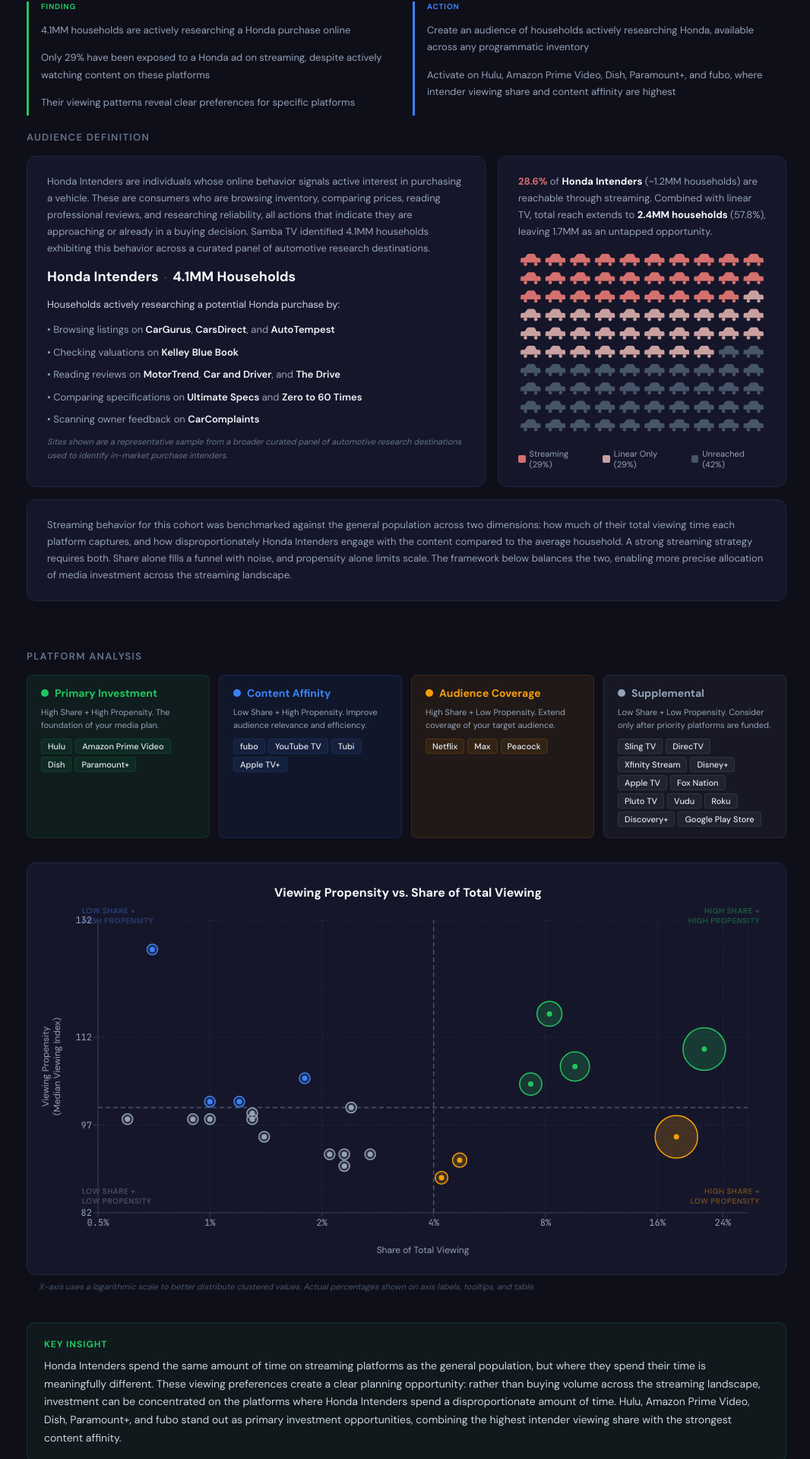
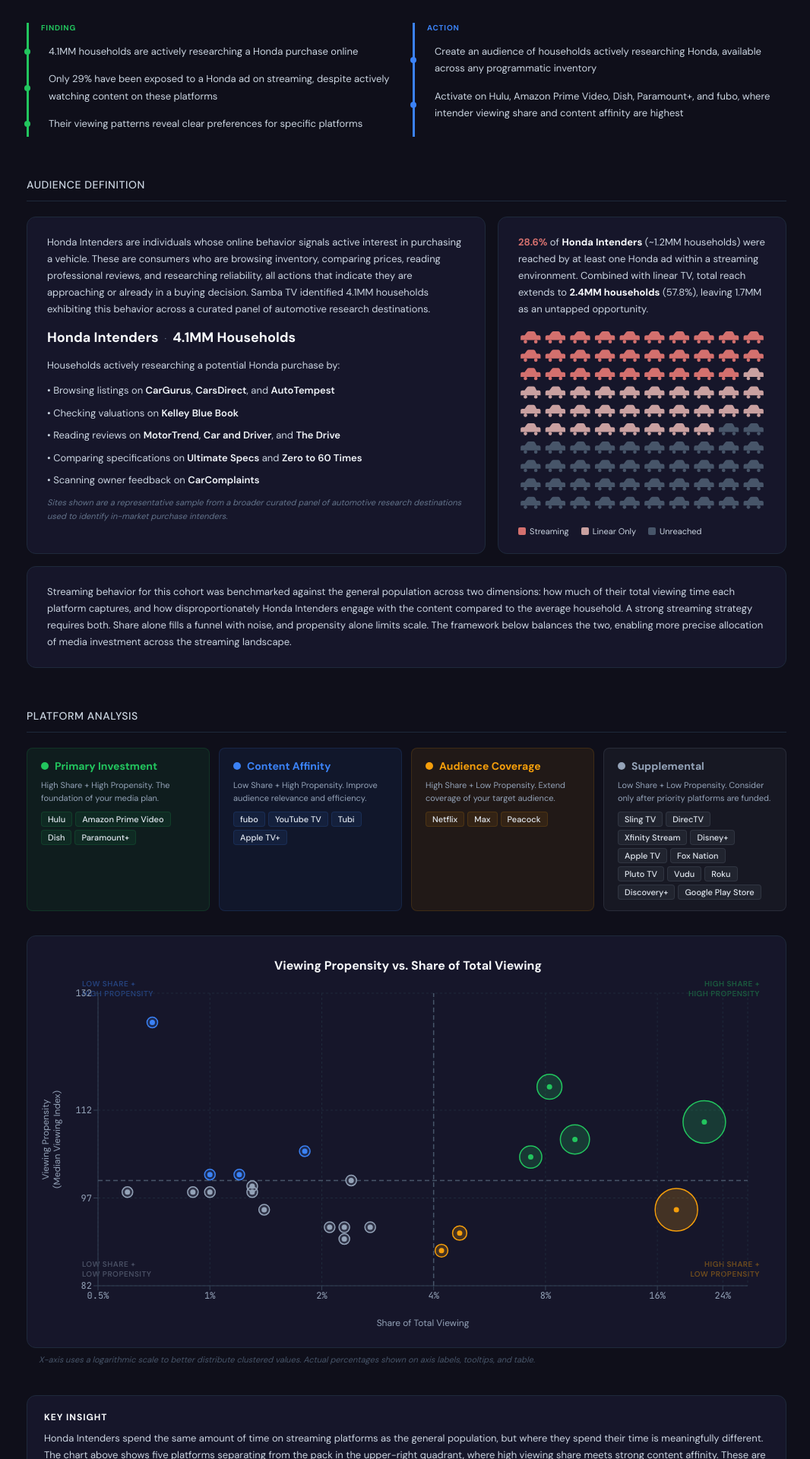
Before and after one commit to PhillipKeefe/allstate-media-planning, a React (Vite) app: page / in a window 1280 px wide. Shown: the part 175-2095 px from the top of the page at 76% size, without its empty margins (105-1171 px from the left). Built offline with nearby package versions, Linux system fonts and the light colour scheme.

Commit message:
Update Honda streaming report: tier names, copy, methodology, DirecTV override

```diff
--- a/src/App.jsx
+++ b/src/App.jsx
@@ -130,6 +130,7 @@
 export default function App() {
   const [sortCol, setSortCol] = useState("priority");
   const [sortDir, setSortDir] = useState("desc");
+  const [hoveredGroup, setHoveredGroup] = useState(null);
 
   const data = useMemo(() =>
     RAW_DATA.map(d => ({
@@ -172,9 +173,11 @@
     }}>
       <link href="https://fonts.googleapis.com/css2?family=DM+Sans:wght@400;500;600;700&family=JetBrains+Mono:wght@400;500&display=swap" rel="stylesheet" />
       <style>{`
-        .glance-finding { padding: 6px 10px; border-radius: 6px; transition: background 0.2s ease, font-weight 0.2s ease; }
+        .glance-finding { padding: 6px 10px; border-radius: 6px; transition: background 0.2s ease, font-weight 0.2s ease; position: relative; padding-left: 20px; }
+        .glance-finding::before { content: ''; position: absolute; left: -12px; top: 50%; transform: translateY(-50%); width: 8px; height: 8px; border-radius: 50%; background: #22c55e; }
         .glance-finding:hover { background: rgba(34,197,94,0.20); font-weight: 600; }
-        .glance-action { padding: 6px 10px; border-radius: 6px; transition: background 0.2s ease, font-weight 0.2s ease; }
+        .glance-action { padding: 6px 10px; border-radius: 6px; transition: background 0.2s ease, font-weight 0.2s ease; position: relative; padding-left: 20px; }
+        .glance-action::before { content: ''; position: absolute; left: -12px; top: 50%; transform: translateY(-50%); width: 8px; height: 8px; border-radius: 50%; background: #3b82f6; }
         .glance-action:hover { background: rgba(59,130,246,0.20); font-weight: 600; }
       `}</style>
 
@@ -187,13 +190,13 @@
         <div style={{ marginBottom: 40 }}>
           <div style={{
             fontSize: 11, fontWeight: 600, letterSpacing: "0.12em",
-            color: "#64748b", textTransform: "uppercase", marginBottom: 8,
+            color: "#64748b", textTransform: "uppercase", marginBottom: 16,
           }}>
             Streaming Media Analysis — March 2026
           </div>
           <h1 style={{
             fontSize: 32, fontWeight: 700, letterSpacing: "-0.03em",
-            margin: "0 0 20px 0", color: "#f8fafc", lineHeight: 1.2,
+            margin: "0 0 40px 0", color: "#f8fafc", lineHeight: 1.2,
           }}>
             Streaming Investment Opportunities for Honda Intenders
           </h1>
@@ -208,7 +211,7 @@
               <div style={{ fontSize: 10, fontWeight: 700, color: "#22c55e", textTransform: "uppercase", letterSpacing: "0.08em", marginBottom: 8 }}>
                 Finding
               </div>
-              <div style={{ display: "flex", flexDirection: "column", gap: 2, fontSize: 13, color: "#94a3b8", lineHeight: 1.7, marginLeft: -10 }}>
+              <div style={{ display: "flex", flexDirection: "column", gap: 2, fontSize: 13, color: "#cbd5e1", lineHeight: 1.7, marginLeft: -10 }}>
                 <div className="glance-finding">4.1MM households are actively researching a Honda purchase online</div>
                 <div className="glance-finding">Only 29% have been exposed to a Honda ad on streaming, despite actively watching content on these platforms</div>
                 <div className="glance-finding">Their viewing patterns reveal clear preferences for specific platforms</div>
@@ -220,7 +223,7 @@
               <div style={{ fontSize: 10, fontWeight: 700, color: "#3b82f6", textTransform: "uppercase", letterSpacing: "0.08em", marginBottom: 8 }}>
                 Action
               </div>
-              <div style={{ display: "flex", flexDirection: "column", gap: 2, fontSize: 13, color: "#94a3b8", lineHeight: 1.7, marginLeft: -10 }}>
+              <div style={{ display: "flex", flexDirection: "column", gap: 2, fontSize: 13, color: "#cbd5e1", lineHeight: 1.7, marginLeft: -10 }}>
                 <div className="glance-action">Create an audience of households actively researching Honda, available across any programmatic inventory</div>
                 <div className="glance-action">Activate on Hulu, Amazon Prime Video, Dish, Paramount+, and fubo, where intender viewing share and content affinity are highest</div>
               </div>
@@ -228,7 +231,7 @@
           </div>
 
           {/* Section: Audience Definition */}
-          <div style={{ fontSize: 13, fontWeight: 600, letterSpacing: "0.10em", color: "#64748b", textTransform: "uppercase", marginBottom: 16 }}>
+          <div style={{ fontSize: 14, fontWeight: 500, letterSpacing: "0.04em", color: "#cbd5e1", textTransform: "uppercase", marginBottom: 20, marginTop: 54, paddingBottom: 12, borderBottom: "1px solid #1e293b" }}>
             Audience Definition
           </div>
 
@@ -240,7 +243,7 @@
               flex: 1, background: "#16162a", borderRadius: 12, border: "1px solid #1e293b",
               padding: "22px 26px",
             }}>
-              <div style={{ fontSize: 13, color: "#94a3b8", lineHeight: 1.7, marginBottom: 14 }}>
+              <div style={{ fontSize: 13, color: "#cbd5e1", lineHeight: 1.7, marginBottom: 14 }}>
                 Honda Intenders are individuals whose online behavior signals active interest in purchasing a vehicle.
                 These are consumers who are browsing inventory, comparing prices, reading professional reviews, and
                 researching reliability, all actions that indicate they are approaching or already in a buying decision.
@@ -255,7 +258,7 @@
               <div style={{ fontSize: 13, color: "#cbd5e1", lineHeight: 1.7, marginBottom: 10 }}>
                 Households actively researching a potential Honda purchase by:
               </div>
-              <div style={{ display: "flex", flexDirection: "column", gap: 6, fontSize: 13, color: "#94a3b8", lineHeight: 1.8 }}>
+              <div style={{ display: "flex", flexDirection: "column", gap: 6, fontSize: 13, color: "#cbd5e1", lineHeight: 1.8 }}>
                 <div>• Browsing listings on <span style={{ color: "#f1f5f9", fontWeight: 600 }}>CarGurus</span>, <span style={{ color: "#f1f5f9", fontWeight: 600 }}>CarsDirect</span>, and <span style={{ color: "#f1f5f9", fontWeight: 600 }}>AutoTempest</span></div>
                 <div>• Checking valuations on <span style={{ color: "#f1f5f9", fontWeight: 600 }}>Kelley Blue Book</span></div>
                 <div>• Reading reviews on <span style={{ color: "#f1f5f9", fontWeight: 600 }}>MotorTrend</span>, <span style={{ color: "#f1f5f9", fontWeight: 600 }}>Car and Driver</span>, and <span style={{ color: "#f1f5f9", fontWeight: 600 }}>The Drive</span></div>
@@ -273,39 +276,70 @@
               border: "1px solid #1e293b", padding: "22px 26px",
               display: "flex", flexDirection: "column", justifyContent: "center",
             }}>
-              <div style={{ fontSize: 13, color: "#94a3b8", lineHeight: 1.7, marginBottom: 18 }}>
+              <div style={{ minHeight: 90, marginBottom: 18, display: "flex", alignItems: "center" }}>
+                {!hoveredGroup ? (
+                  <div style={{ fontSize: 13, color: "#cbd5e1", lineHeight: 1.7 }}>
                     <span style={{ color: "#d4706e", fontWeight: 700 }}>28.6%</span> of{" "}
                     <span style={{ color: "#f8fafc", fontWeight: 700 }}>Honda Intenders</span> (~1.2MM households)
-                are reachable through streaming. Combined with linear TV, total reach extends
+                    were reached by at least one Honda ad within a streaming environment. Combined with linear TV, total reach extends
                     to <span style={{ color: "#f8fafc", fontWeight: 700 }}>2.4MM households</span> (57.8%),
                     leaving 1.7MM as an untapped opportunity.
                   </div>
+                ) : (
+                  <div>
+                    {[
+                      { key: "streaming", color: "#d4706e", pct: "28.6%", label: "Reached on Streaming TV" },
+                      { key: "linear", color: "#c9a0a0", pct: "29.2%", label: "Reached on Linear TV Only" },
+                      { key: "unreached", color: "#64748b", pct: "42.2%", label: "Not Reached on TV" },
+                    ].filter(s => s.key === hoveredGroup).map(s => (
+                      <div key={s.key}>
+                        <div style={{ fontSize: 36, fontWeight: 700, color: s.color, fontFamily: "DM Sans", lineHeight: 1 }}>{s.pct}</div>
+                        <div style={{ fontSize: 24, fontWeight: 400, color: s.color, marginTop: -2, lineHeight: 1 }}>{s.label}</div>
+                      </div>
+                    ))}
+                  </div>
+                )}
+              </div>
               <svg viewBox="0 0 310 230" style={{ width: "100%" }}>
-                {Array.from({ length: 100 }, (_, i) => {
-                  const color = i < 29 ? "#d4706e" : i < 58 ? "#c9a0a0" : "#475569";
+                {[
+                  { key: "streaming", start: 0, end: 29, color: "#d4706e", hitY: 0, hitH: 68 },
+                  { key: "linear", start: 29, end: 58, color: "#c9a0a0", hitY: 68, hitH: 68 },
+                  { key: "unreached", start: 58, end: 100, color: "#475569", hitY: 136, hitH: 94 },
+                ].map(group => (
+                  <g key={group.key}
+                    onMouseEnter={() => setHoveredGroup(group.key)}
+                    onMouseLeave={() => setHoveredGroup(null)}
+                    style={{ cursor: "default" }}
+                  >
+                    <rect x={0} y={group.hitY} width={310} height={group.hitH} fill="transparent" />
+                    {Array.from({ length: group.end - group.start }, (_, j) => {
+                      const i = group.start + j;
                       const col = i % 10;
                       const row = Math.floor(i / 10);
+                      const dimmed = hoveredGroup && hoveredGroup !== group.key;
                       return (
-                    <g key={i} transform={`translate(${col * 31}, ${row * 23})`}>
-                      <path d="M3,11 L3,7 Q3,5 5,5 L8,5 L11,1 Q12,0 13,0 L19,0 Q20,0 21,1 L23,5 L26,5 Q28,5 28,7 L28,11 Z" fill={color} />
-                      <circle cx={9} cy={13} r={2.2} fill={color} />
-                      <circle cx={22} cy={13} r={2.2} fill={color} />
+                        <g key={i} transform={`translate(${col * 31}, ${row * 23})`} opacity={dimmed ? 0.25 : 1} style={{ transition: "opacity 0.2s ease" }}>
+                          <path d="M3,11 L3,7 Q3,5 5,5 L8,5 L11,1 Q12,0 13,0 L19,0 Q20,0 21,1 L23,5 L26,5 Q28,5 28,7 L28,11 Z" fill={group.color} />
+                          <circle cx={9} cy={13} r={2.2} fill={group.color} />
+                          <circle cx={22} cy={13} r={2.2} fill={group.color} />
                         </g>
                       );
                     })}
+                  </g>
+                ))}
               </svg>
-              <div style={{ display: "flex", gap: 16, marginTop: 14, fontSize: 11, color: "#94a3b8" }}>
+              <div style={{ display: "flex", gap: 16, marginTop: 14, fontSize: 11, color: "#cbd5e1" }}>
                 <div style={{ display: "flex", alignItems: "center", gap: 5 }}>
                   <div style={{ width: 10, height: 10, borderRadius: 2, background: "#d4706e" }} />
-                  Streaming (29%)
+                  Streaming
                 </div>
                 <div style={{ display: "flex", alignItems: "center", gap: 5 }}>
                   <div style={{ width: 10, height: 10, borderRadius: 2, background: "#c9a0a0" }} />
-                  Linear Only (29%)
+                  Linear Only
                 </div>
                 <div style={{ display: "flex", alignItems: "center", gap: 5 }}>
                   <div style={{ width: 10, height: 10, borderRadius: 2, background: "#475569" }} />
-                  Unreached (42%)
+                  Unreached
                 </div>
               </div>
             </div>
@@ -315,7 +349,7 @@
             background: "#16162a", borderRadius: 12, border: "1px solid #1e293b",
             padding: "22px 26px", marginTop: 16, marginBottom: 0,
           }}>
-            <div style={{ fontSize: 13, color: "#94a3b8", lineHeight: 1.7 }}>
+            <div style={{ fontSize: 13, color: "#cbd5e1", lineHeight: 1.7 }}>
               Streaming behavior for this cohort was benchmarked against the general population across two
               dimensions: how much of their total viewing time each platform captures, and how disproportionately
               Honda Intenders engage with the content compared to the average household. A strong streaming strategy
@@ -326,7 +360,7 @@
         </div>
 
         {/* Section: Platform Analysis */}
-        <div style={{ fontSize: 13, fontWeight: 600, letterSpacing: "0.10em", color: "#64748b", textTransform: "uppercase", marginBottom: 16, marginTop: 64 }}>
+        <div style={{ fontSize: 14, fontWeight: 500, letterSpacing: "0.04em", color: "#cbd5e1", textTransform: "uppercase", marginBottom: 20, marginTop: 54, paddingBottom: 12, borderBottom: "1px solid #1e293b" }}>
           Platform Analysis
         </div>
 
@@ -408,24 +442,24 @@
         </div>
 
         <div style={{
-          background: "rgba(34,197,94,0.06)", border: "1px solid rgba(34,197,94,0.15)",
-          borderRadius: 10, padding: "18px 22px", marginBottom: 48, lineHeight: 1.7,
+          background: "#16162a", border: "1px solid #1e293b",
+          borderRadius: 12, padding: "18px 22px", marginBottom: 48, lineHeight: 1.7,
         }}>
-          <div style={{ fontSize: 12, fontWeight: 700, color: "#22c55e", textTransform: "uppercase", letterSpacing: "0.08em", marginBottom: 6 }}>
+          <div style={{ fontSize: 12, fontWeight: 700, color: "#f8fafc", textTransform: "uppercase", letterSpacing: "0.08em", marginBottom: 6 }}>
             Key Insight
           </div>
-          <div style={{ fontSize: 14, color: "#cbd5e1" }}>
+          <div style={{ fontSize: 13, color: "#cbd5e1" }}>
             Honda Intenders spend the same amount of time on streaming platforms as the general population,
-            but where they spend their time is meaningfully different. These viewing preferences create a clear
-            planning opportunity: rather than buying volume across the streaming landscape, investment can be
-            concentrated on the platforms where Honda Intenders spend a disproportionate amount of time. Hulu,
-            Amazon Prime Video, Dish, Paramount+, and fubo stand out as primary investment opportunities,
-            combining the highest intender viewing share with the strongest content affinity.
+            but where they spend their time is meaningfully different. The chart above shows five platforms
+            separating from the pack in the upper-right quadrant, where high viewing share meets strong content
+            affinity. These are not marginal differences. Hulu, Amazon Prime Video, Dish, Paramount+, and fubo
+            each index above 100 while capturing the largest shares of intender viewing time, making them the
+            most efficient entry points for streaming investment.
           </div>
         </div>
 
         {/* Section: Detailed Rankings */}
-        <div style={{ fontSize: 13, fontWeight: 600, letterSpacing: "0.10em", color: "#64748b", textTransform: "uppercase", marginBottom: 16, marginTop: 64 }}>
+        <div style={{ fontSize: 14, fontWeight: 500, letterSpacing: "0.04em", color: "#cbd5e1", textTransform: "uppercase", marginBottom: 20, marginTop: 54, paddingBottom: 12, borderBottom: "1px solid #1e293b" }}>
           Detailed Rankings
         </div>
 
@@ -525,7 +559,7 @@
         </div>
 
         {/* Section: Methodology */}
-        <div style={{ fontSize: 13, fontWeight: 600, letterSpacing: "0.10em", color: "#64748b", textTransform: "uppercase", marginBottom: 16, marginTop: 64 }}>
+        <div style={{ fontSize: 14, fontWeight: 500, letterSpacing: "0.04em", color: "#cbd5e1", textTransform: "uppercase", marginBottom: 20, marginTop: 54, paddingBottom: 12, borderBottom: "1px solid #1e293b" }}>
           Methodology
         </div>
 
@@ -533,25 +567,25 @@
           background: "#16162a", borderRadius: 12, border: "1px solid #1e293b",
           padding: "20px 22px", marginBottom: 32,
         }}>
-          <div style={{ fontSize: 13, color: "#94a3b8", lineHeight: 1.8 }}>
+          <div style={{ fontSize: 13, color: "#cbd5e1", lineHeight: 1.8 }}>
             <strong style={{ color: "#cbd5e1" }}>Honda Intender viewing share (x-axis):</strong> The percentage of total Honda Intender
             weighted streaming minutes captured by each app. Displayed on a logarithmic scale to better
             distribute the wide range of values (0.6% to 21.4%). Actual percentages are shown on all labels.
           </div>
-          <div style={{ fontSize: 13, color: "#94a3b8", lineHeight: 1.8, marginTop: 8 }}>
+          <div style={{ fontSize: 13, color: "#cbd5e1", lineHeight: 1.8, marginTop: 8 }}>
             <strong style={{ color: "#cbd5e1" }}>Weighted median viewing index (y-axis):</strong> The amount of time a typical Honda Intender
             spends on each app divided by the time spent by a typical TV viewing household, indexed to 100.
             Uses population-weighted medians to eliminate outlier bias. Values over 100 represent content affinity.
           </div>
-          <div style={{ fontSize: 13, color: "#94a3b8", lineHeight: 1.8, marginTop: 8 }}>
+          <div style={{ fontSize: 13, color: "#cbd5e1", lineHeight: 1.8, marginTop: 8 }}>
             <strong style={{ color: "#cbd5e1" }}>Priority score:</strong> A composite metric (intender share × median index) used to rank
             platforms across both dimensions simultaneously. Platforms with strong performance on both share and
             propensity score highest, making it easier to identify where investment will be most effective.
           </div>
-          <div style={{ fontSize: 13, color: "#94a3b8", lineHeight: 1.8, marginTop: 8 }}>
+          <div style={{ fontSize: 13, color: "#cbd5e1", lineHeight: 1.8, marginTop: 8 }}>
             <strong style={{ color: "#cbd5e1" }}>Investment categories:</strong>
           </div>
-          <div style={{ display: "flex", flexDirection: "column", gap: 4, fontSize: 13, color: "#94a3b8", lineHeight: 1.8, marginTop: 4, paddingLeft: 8 }}>
+          <div style={{ display: "flex", flexDirection: "column", gap: 4, fontSize: 13, color: "#cbd5e1", lineHeight: 1.8, marginTop: 4, paddingLeft: 8 }}>
             <div>• <strong style={{ color: "#cbd5e1" }}>Primary Investment</strong> = share ≥ {REACH_THRESHOLD}% and index ≥ {PROPENSITY_THRESHOLD}</div>
             <div>• <strong style={{ color: "#cbd5e1" }}>Content Affinity</strong> = share &lt; {REACH_THRESHOLD}% and index ≥ {PROPENSITY_THRESHOLD}</div>
             <div>• <strong style={{ color: "#cbd5e1" }}>Audience Coverage</strong> = share ≥ {REACH_THRESHOLD}% and index &lt; {PROPENSITY_THRESHOLD}</div>
```
Lines whose indentation alone changed are shown as unchanged.
